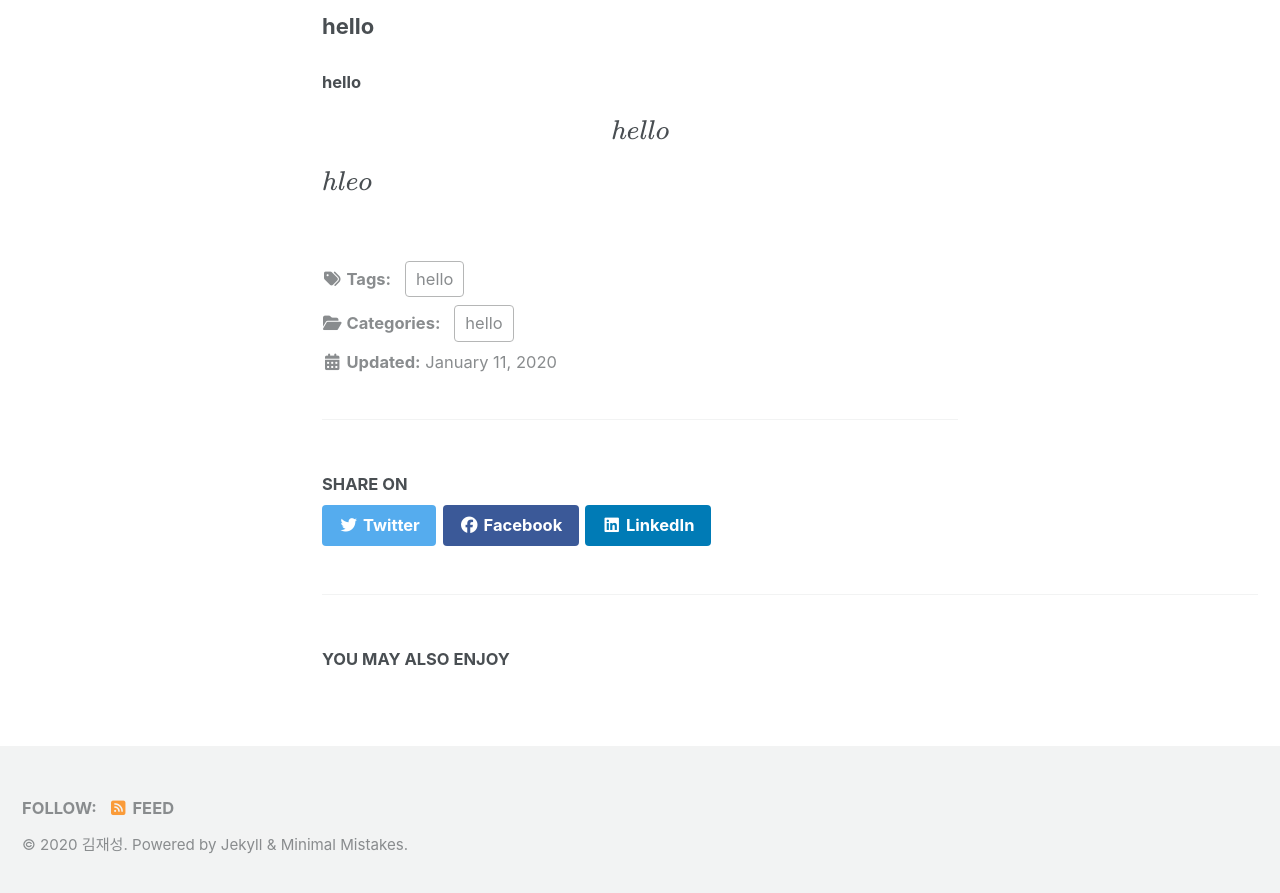
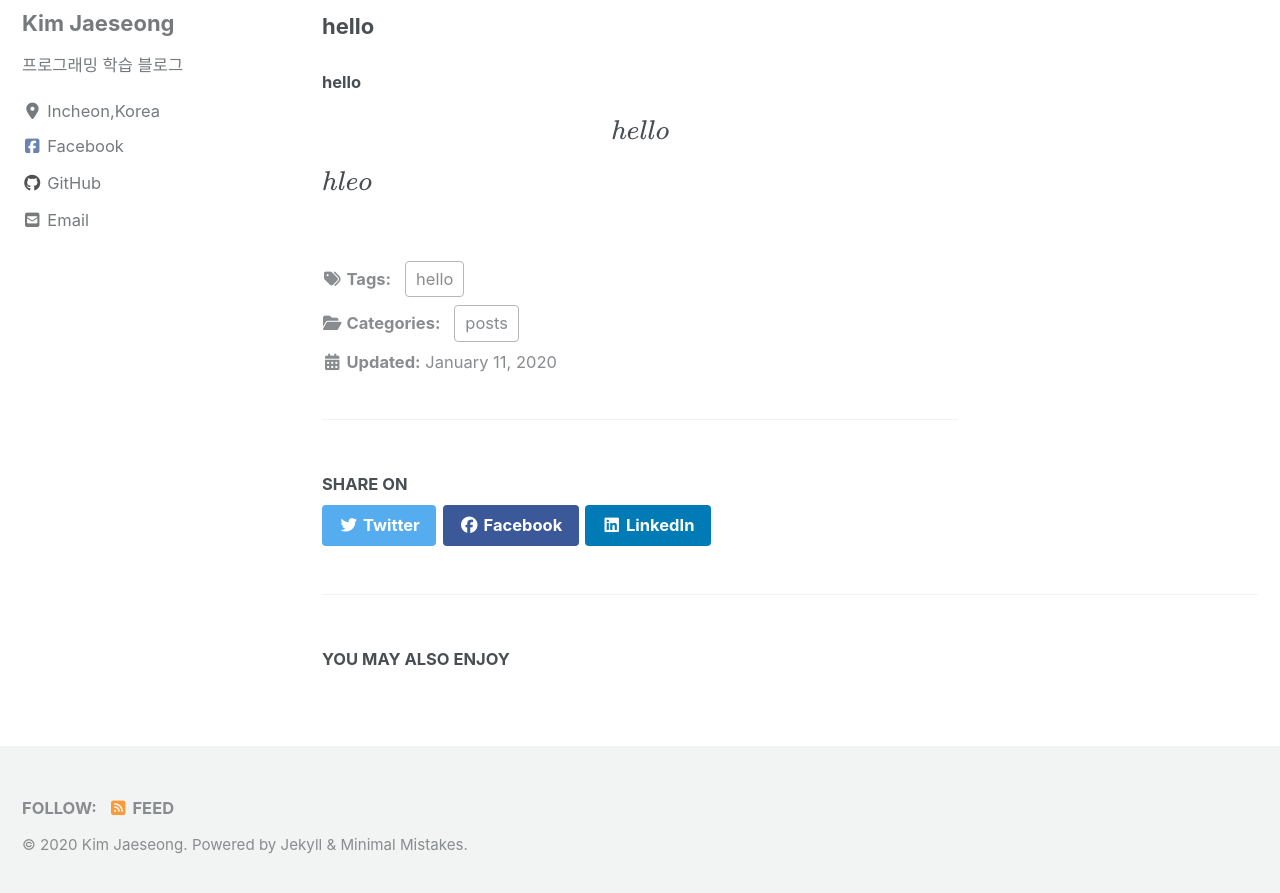
Before and after one commit to jaesay/jaesay.github.io, a Jekyll site: the page built from _posts/2020-01-11-hello.md, in a window 1280 px wide and 900 px high, scrolled down 367 px. Shown: the top 893 px of the window. Built offline with Jekyll 4.4.1, drawn with Linux system fonts in a browser that asks for light colours; cached includes are drawn as plain includes; nearby versions of some CDN libraries; formulas are drawn with MathJax 3; some of the changed text lies outside the part shown.

Commit message:
blog setting

```diff
--- a/_config.yml
+++ b/_config.yml
@@ -19,7 +19,7 @@ locale                   : "en-US"
 title                    : "JAESAY"
 title_separator          : "-"
 subtitle                 : # site tagline that appears below site title in masthead
-name                     : "김재성"
+name                     : "Kim Jaeseong"
 description              : "프로그래밍 학습 블로그"
 url                      : "https://jaesay.github.io"
 baseurl                  : # "/blog"
@@ -107,11 +107,11 @@ analytics:
 
 # Site Author
 author:
-  name             : "Your Name"
-  avatar           : # path of avatar image, e.g. "/assets/images/bio-photo.jpg"
-  bio              : "I am an **amazing** person."
-  location         : "Somewhere"
-  email            :
+  name             : "Kim Jaeseong"
+  avatar           : "/assets/images/bio-photo.jpg"
+  bio              : "프로그래밍 학습 블로그"
+  location         : "Incheon,Korea"
+  email            : "jaesay@ajou.ac.kr"
   links:
     - label: "Email"
       icon: "fas fa-fw fa-envelope-square"
@@ -124,10 +124,10 @@ author:
       # url: "https://twitter.com/"
     - label: "Facebook"
       icon: "fab fa-fw fa-facebook-square"
-      # url: "https://facebook.com/"
+      url: "https://www.facebook.com/zaeseong"
     - label: "GitHub"
       icon: "fab fa-fw fa-github"
-      # url: "https://github.com/"
+      url: "https://github.com/jaesay"
     - label: "Instagram"
       icon: "fab fa-fw fa-instagram"
       # url: "https://instagram.com/"
--- a/_layouts/single.html
+++ b/_layouts/single.html
@@ -37,7 +37,7 @@ layout: default
         {% if page.toc %}
           <aside class="sidebar__right {% if page.toc_sticky %}sticky{% endif %}">
             <nav class="toc">
-              <header><h4 class="nav__title"><i class="fas fa-{{ page.toc_icon | default: 'file-alt' }}"></i> {{ page.toc_label | default: site.data.ui-text[site.locale].toc_label | default: "On this page" }}</h4></header>
+              <header><h4 class="nav__title"><i class="fas fa-{{ page.toc_icon | default: 'file-alt' }}"></i> {{ page.toc_label | default: site.data.ui-text[site.locale].toc_label | default: "Contents" }}</h4></header>
               {% include toc.html sanitize=true html=content h_min=1 h_max=6 class="toc__menu" %}
             </nav>
           </aside>
--- a/_posts/2020-01-11-hello.md
+++ b/_posts/2020-01-11-hello.md
@@ -1,7 +1,7 @@
 ---
 title : "My First Post"
 category :
-    - hello
+    - posts
 tag :
     - hello
 toc : true
```
Also changed, not shown: _data/navigation.yml (+6 -6 lines), assets/images/bio-photo.jpg (added).
